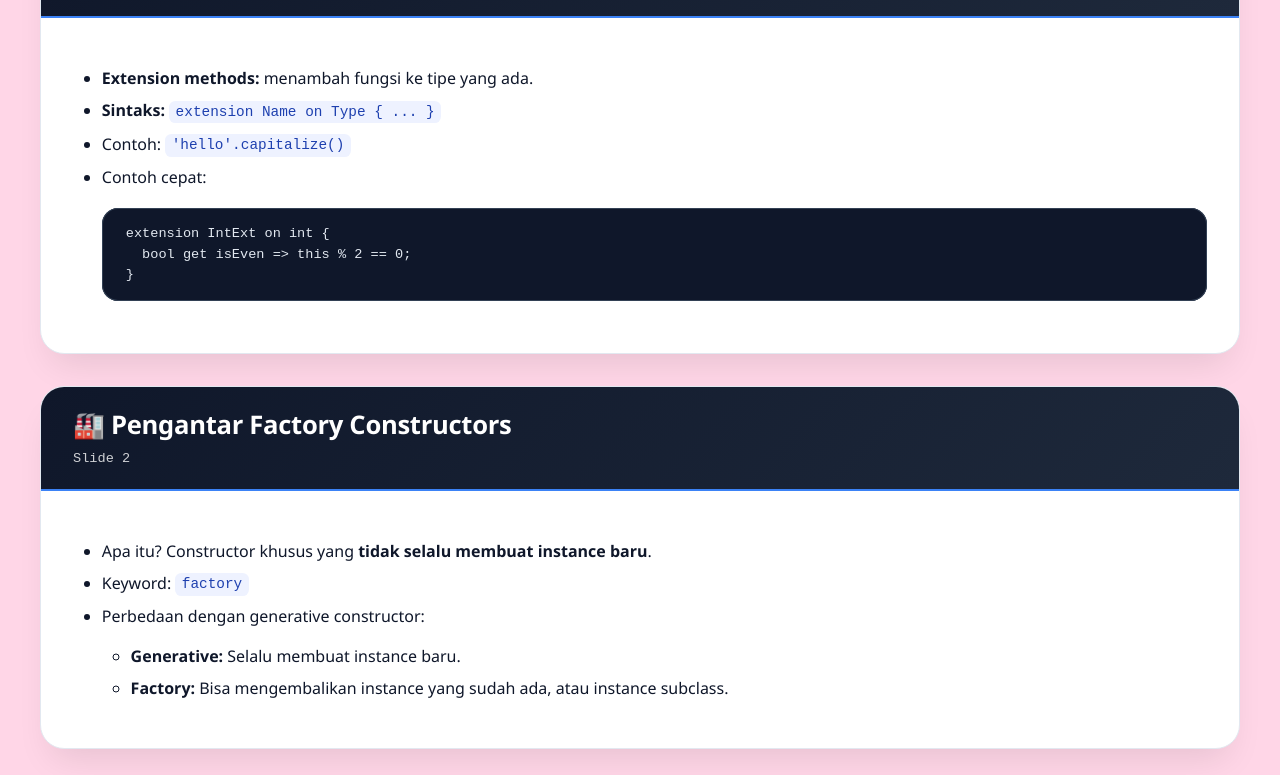
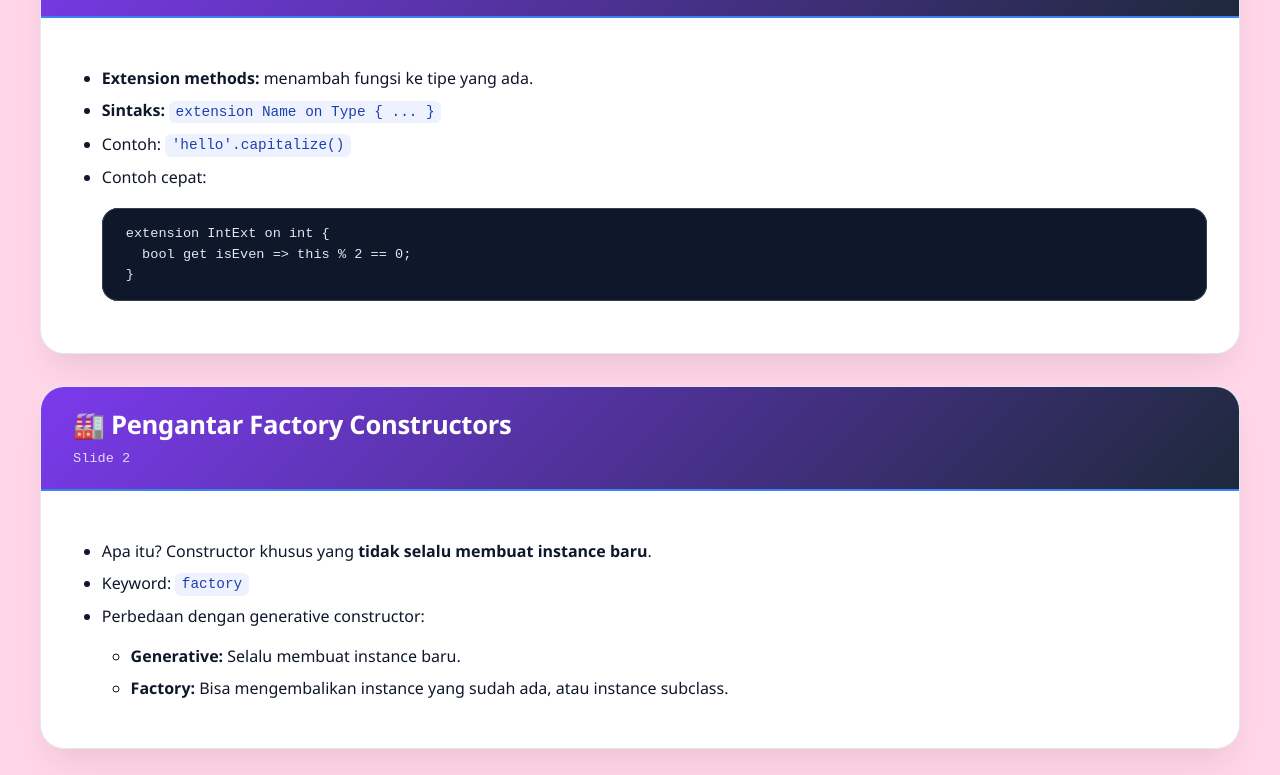
Before and after one commit to EstiAnggraini/tugas10, a plain HTML site: page index.html in a window 1280 px wide. Shown: the part 369-1144 px from the top of the page. Drawn offline with Linux system fonts and the light colour scheme.

Commit message:
Update index.html

```diff
--- a/index.html
+++ b/index.html
@@ -43,7 +43,7 @@
         }
 
         .slide-header {
-            background: linear-gradient(135deg, #0f172a 0%, #1e293b 100%);
+            background: linear-gradient(135deg, #7c3aed 0%, #1e293b 100%);
             padding: 1.2rem 2rem;
             color: white;
             border-bottom: 2px solid #3b82f6;
```
